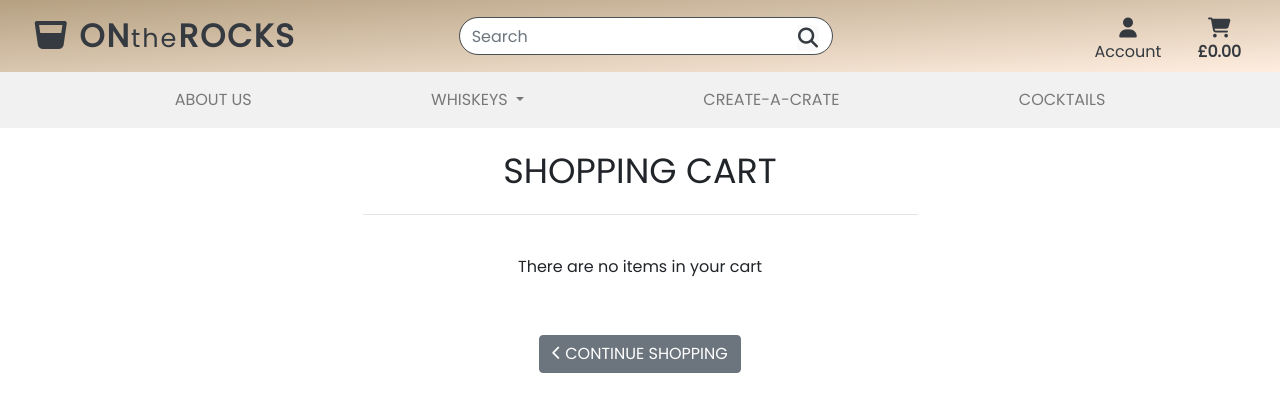
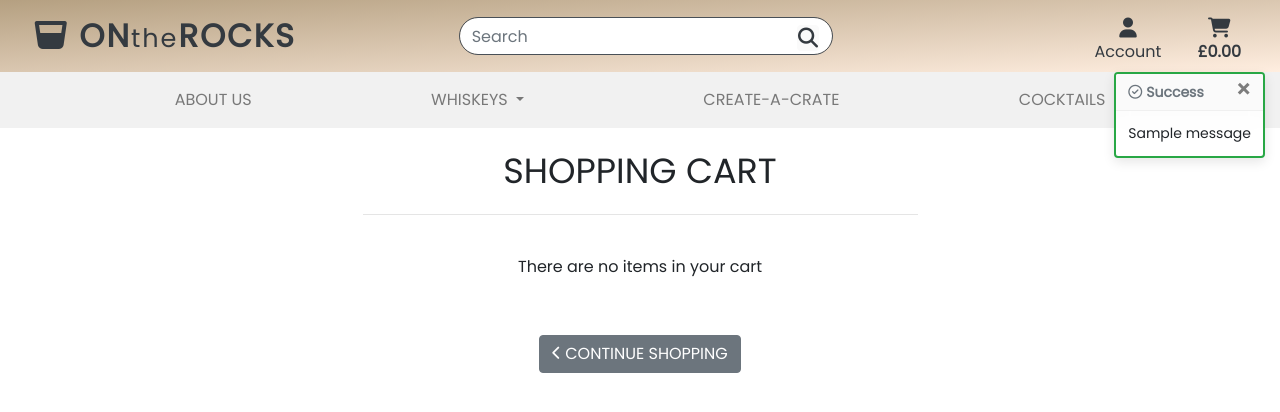
Before and after one commit to Matte-gtr/on_the_rocks, a Django app: page /cart/ in a window 1280 px wide. Shown: the top 412 px of the page. Run offline with Django 3.2, Linux system fonts and the light colour scheme; tables that the repository leaves empty hold one stand-in row (values such as "Sample post"); one stand-in notice (Sample message) is shown; some libraries are stand-ins or nearby versions.

Commit message:
added message templates and added messages to all appropriate views

```diff
--- a/cart/views.py
+++ b/cart/views.py
@@ -1,4 +1,7 @@
-from django.shortcuts import render, redirect, reverse
+from django.shortcuts import render, redirect, reverse, get_object_or_404
+from django.contrib import messages
+
+from products.models import Product
 
 
 def view_cart(request):
@@ -12,14 +15,19 @@ def view_cart(request):
 
 def add_to_cart(request, product_id):
     """ add a product/quantity to the cart """
+    product = get_object_or_404(Product, pk=product_id)
     quantity = int(request.POST.get('quantity'))
     redirect_url = request.POST.get('redirect_url')
     cart = request.session.get('cart', {})
 
     if product_id in list(cart.keys()):
         cart[product_id] += quantity
+        messages.success(request, f'{product.name} quantity has been \
+            adjusted to {cart[product_id]} in your cart')
     else:
         cart[product_id] = quantity
+        messages.success(request, f'{product.name} has been added to \
+            your cart')
 
     request.session['cart'] = cart
     return redirect(redirect_url)
@@ -27,10 +35,13 @@ def add_to_cart(request, product_id):
 
 def update_quantity(request, product_id):
     """ updates the quantity of a selected item in the cart """
+    product = get_object_or_404(Product, pk=product_id)
     quantity = int(request.POST.get('quantity'))
     cart = request.session.get('cart', {})
 
     cart[product_id] = quantity
+    messages.success(request, f'{product.name} quantity has been \
+            adjusted to {cart[product_id]}')
 
     request.session['cart'] = cart
     return redirect(reverse('view_cart'))
@@ -38,8 +49,11 @@ def update_quantity(request, product_id):
 
 def delete_from_cart(request, product_id):
     """ deletes an item from the cart """
+    product = get_object_or_404(Product, pk=product_id)
     cart = request.session.get('cart', {})
     cart.pop(product_id)
+    messages.info(request, f'{product.name} has been removed \
+        from your cart')
     request.session['cart'] = cart
     return redirect(reverse('view_cart'))
 
@@ -59,9 +73,11 @@ def add_crate_to_cart(request):
         while f'crate{crate_count}' in list(cart.keys()):
             crate_count += 1
         cart[f'crate{crate_count}'] = crate
+        messages.success(request, 'Your custom crate has been \
+            added to your cart')
     else:
-        # messages(request, f'You only have {crate_count}
-        # items in your crate.')
+        messages.error(request, f'You only have {crate_count} \
+            items in your crate.')
         return redirect(redirect_url)
 
     request.session['cart'] = cart
--- a/on_the_rocks/settings.py
+++ b/on_the_rocks/settings.py
@@ -83,6 +83,8 @@ TEMPLATES = [
     },
 ]
 
+MESSAGE_STORAGE = 'django.contrib.messages.storage.session.SessionStorage'
+
 AUTHENTICATION_BACKENDS = (
     # Needed to login by username in Django admin, regardless of `allauth`
     'django.contrib.auth.backends.ModelBackend',
--- a/static/css/base.css
+++ b/static/css/base.css
@@ -70,6 +70,23 @@ body {
 
 html {
   scroll-behavior: smooth;
+}
+
+/*---------toasts/messages---------*/
+
+.message-container {
+    position: fixed;
+    top: 72px;
+    right: 15px;
+    z-index: 99999999999;
+}
+
+.custom-header {
+    background-color: #fafafa;
+}
+
+.toast-border {
+    border: 2px solid;
 }
 
 /*---------navigation/navbar---------*/
--- a/templates/base.html
+++ b/templates/base.html
@@ -160,7 +160,19 @@
 
     {% if messages %}
         <div class="message-container">
-
+            {% for message in messages %}
+                {% with message.level as level %}
+                    {% if level == 40 %}
+                        {% include 'includes/toasts/toast_error.html' %} <!--error-->
+                    {% elif level == 30 %}
+                        {% include 'includes/toasts/toast_warning.html' %} <!--warning-->
+                    {% elif level == 25 %}
+                        {% include 'includes/toasts/toast_success.html' %} <!--success-->
+                    {% else %}
+                        {% include 'includes/toasts/toast_info.html' %} <!--info-->
+                    {% endif %}
+                {% endwith %}
+            {% endfor %}
         </div>
     {% endif %}
 
@@ -176,6 +188,7 @@
             $('#toggle-search').click(function() {
                 $('#mobile-search').slideToggle()
             });
+            $('.toast').toast('show');
         });
     </script>
     {% endblock %}
--- /dev/null
+++ b/templates/includes/toasts/toast_success.html
@@ -0,0 +1,12 @@
+<div class="toast toast-border border-success" role="alert" aria-live="assertive" aria-atomic="true" data-autohide="false">
+  <div class="toast-header custom-header">
+    <i class="far fa-check-circle pr-1"></i>
+    <strong class="mr-auto"> Success</strong>
+    <button type="button" class="ml-2 mb-1 close" data-dismiss="toast" aria-label="Close">
+      <span aria-hidden="true">&times;</span>
+    </button>
+  </div>
+  <div class="toast-body">
+    {{ message }}
+  </div>
+</div>
```
Also changed, not shown: crate/views.py (+13 -0 lines), products/views.py (+11 -4 lines), templates/includes/toasts/toast_error.html (added, +12 -0 lines), templates/includes/toasts/toast_info.html (added, +12 -0 lines), templates/includes/toasts/toast_warning.html (added, +12 -0 lines).
